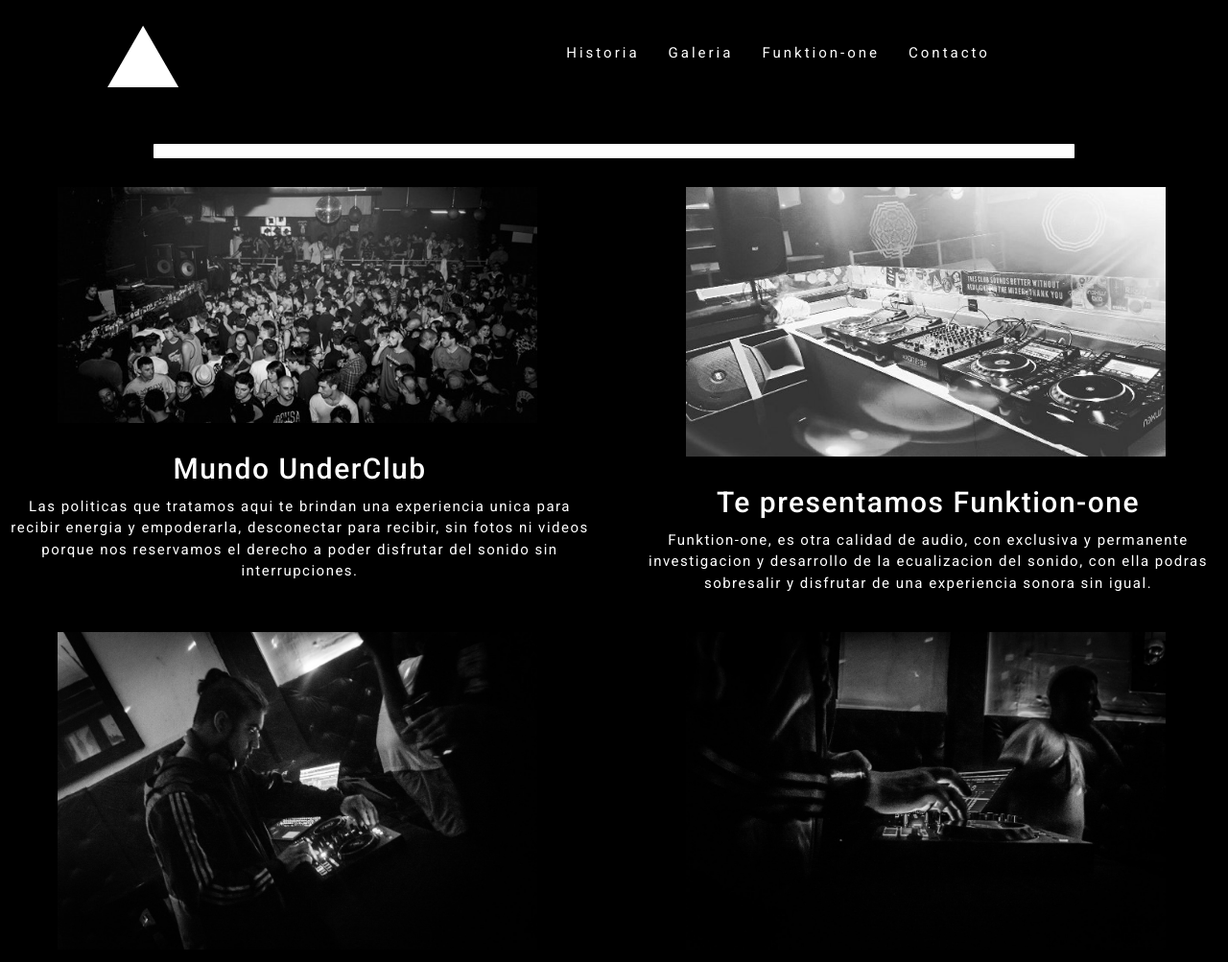
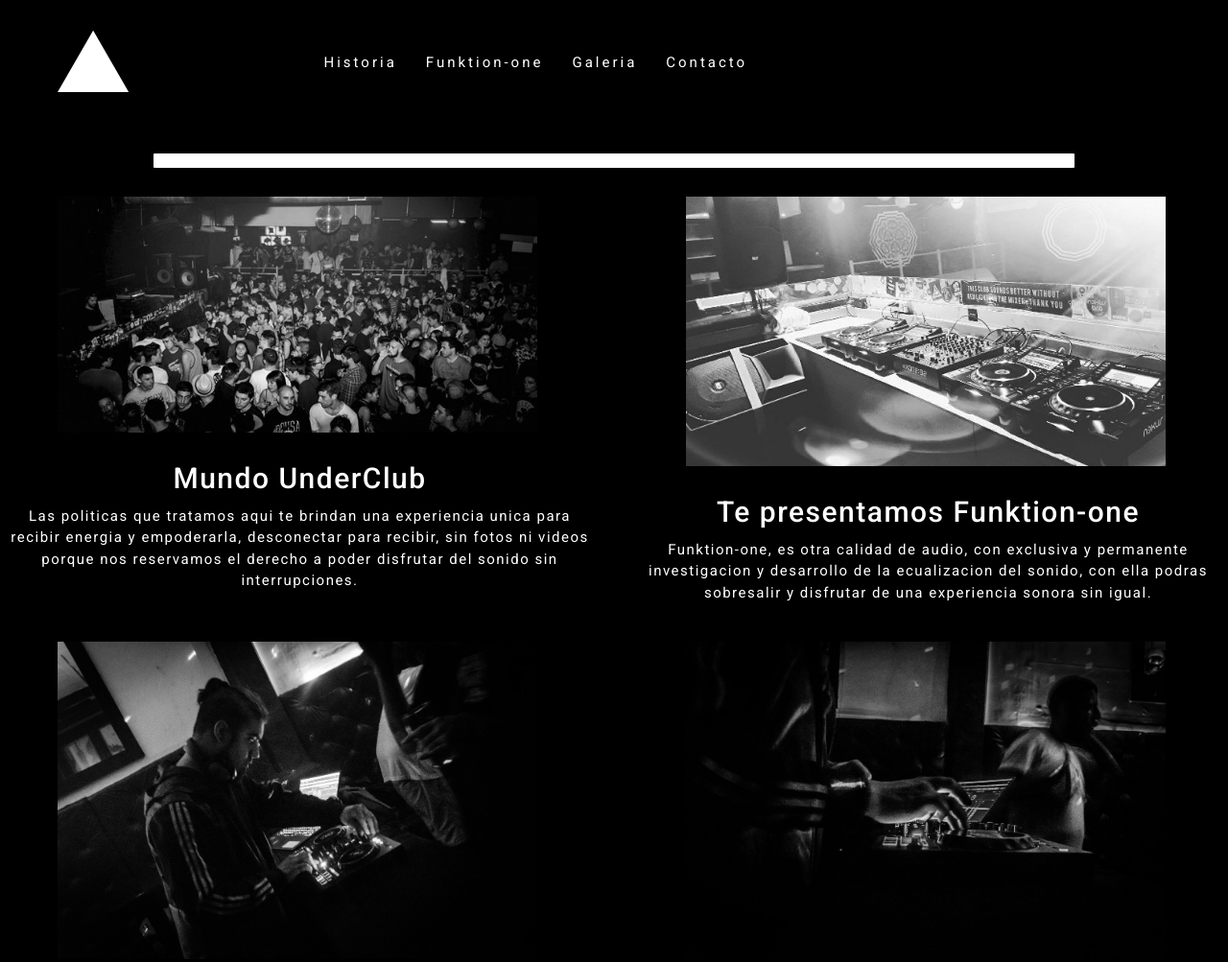
Before and after one commit to chrisflorcita21/underclub-sanchez, a plain HTML site: page index.html in a window 1280 px wide. Shown: the top 1003 px of the page at 96% size. Drawn offline with nearby package versions, Linux system fonts and the light colour scheme.

Commit message:
Aplico boostrap al nav del index y carrusel

```diff
--- a/css/style.css
+++ b/css/style.css
@@ -62,10 +62,10 @@
 
 
 /*componentes de navegacion*/
+
 .logonav {
     width: 40%;
 }
-
 
 nav {
     display: flex;
@@ -255,7 +255,7 @@
 
 
 
-@media screen and (max-width: 768px) {
+@media screen and (max-width: 576px) {
 
     #main {
         grid-template-columns: 1fr;
--- a/index.html
+++ b/index.html
@@ -11,17 +11,31 @@
   </head>
   <body>
     <div id="main">
-      <nav>
-        <a href="index.html"
-          ><img src="assets\img\underclublogo.svg" alt="logounder" class="logonav"
-        /></a>
-        <ul>
-          <li><a href="pages/historia.html">Historia</a></li>
-          <li><a href="pages/galeria.html">Galeria</a></li>
-          <li><a href="pages/funktionone.html">Funktion-one</a></li>
-          <li><a href="pages/contacto.html">Contacto</a></li>
-        </ul>
+      <nav class="navbar navbar-expand-lg navbar-dark">
+        <div class="container-fluid">
+          <a href="index.html" class="ms-5"><img src="assets\img\underclublogo.svg" alt="logounder" width="40%"/></a>
+          <button class="navbar-toggler" type="button" data-bs-toggle="collapse" data-bs-target="#navbarSupportedContent" aria-controls="navbarSupportedContent" aria-expanded="false" aria-label="Toggle navigation">
+            <span class="navbar-toggler-icon"></span>
+          </button>
+          <div class="collapse navbar-collapse" id="navbarSupportedContent">
+            <ul class="navbar-nav me-auto mb-2 mb-lg-0">
+              <li class="nav-item">
+                <a class="active" aria-current="page" href="#">Historia</a>
+              </li>
+              <li class="nav-item">
+                <a class="active" href="../underclub/pages/funktionone.html">Funktion-one</a>
+              </li>
+              <li class="nav-item">
+                <a class="active" href="../underclub/pages/galeria.html">Galeria</a>
+              </li>
+              <li class="nav-item">
+                <a class="active" href="../underclub/pages/contacto.html">Contacto</a>
+              </li>
+            </ul>
+          </div>
+        </div>
       </nav>
+
       <div class="linea" id="lineaprincipal">esta es una linea divisoriaa</div>
       <article id="img1">
         <img src="assets\img\imagenindex.jpg" alt="imagenpersona" class="imgsection" />
```
Also changed, not shown: pages/contacto.html (+0 -9 lines).
